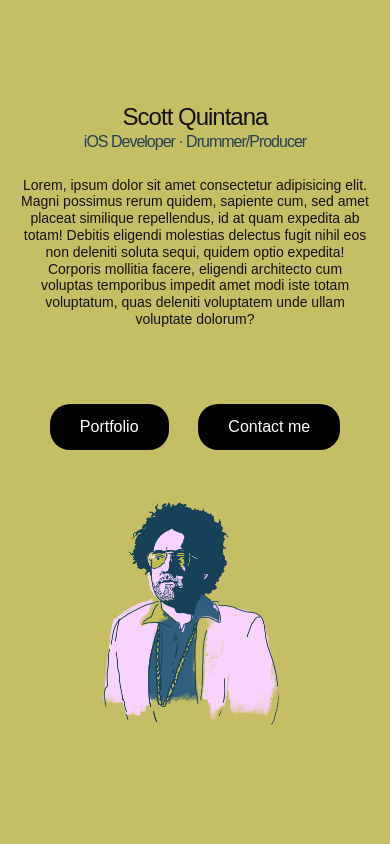
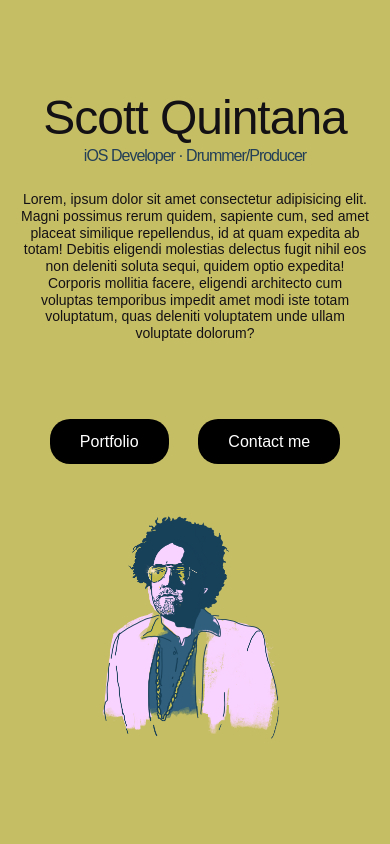
Before and after one commit to scottquintana/scottquintana.com, a plain HTML site: page index.html in a window 390 px wide. Shown: the top 844 px of the page. Drawn offline with Linux system fonts and the light colour scheme; a web font is replaced by a local one.

Commit message:
fix for mobile

```diff
--- a/css/style.css
+++ b/css/style.css
@@ -58,7 +58,6 @@ a:hover {
 
 .hero-container {
   display: flex;
-  /* background: cyan; */
   justify-content: space-around;
   width: 100%;
   height: 100%;
@@ -342,10 +341,10 @@ a:hover {
     /* min-height: -webkit-fill-available; */
     display: flex;
     justify-content: space-around;
-    align-items: center;
+    align-items: flex-start;
     overflow: hidden;
-    /* background-color: crimson; */
   }
+  .hero-content
 
   .hero-content h1 {
     font-size: 24px;
```
